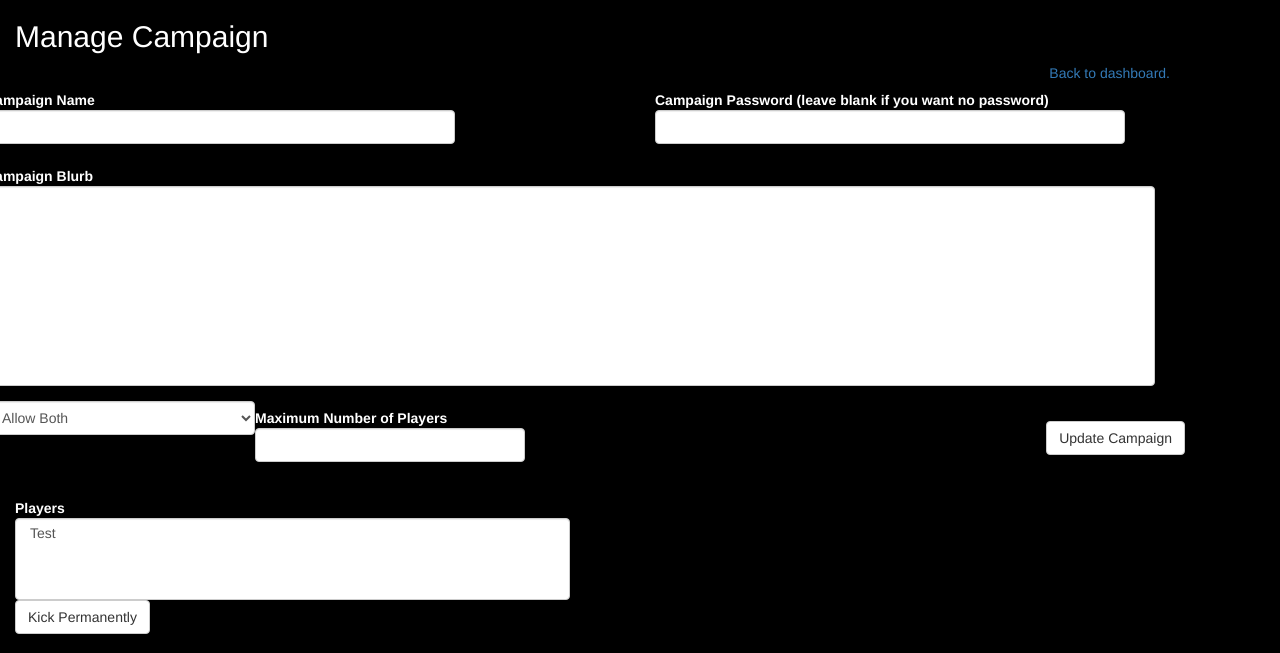
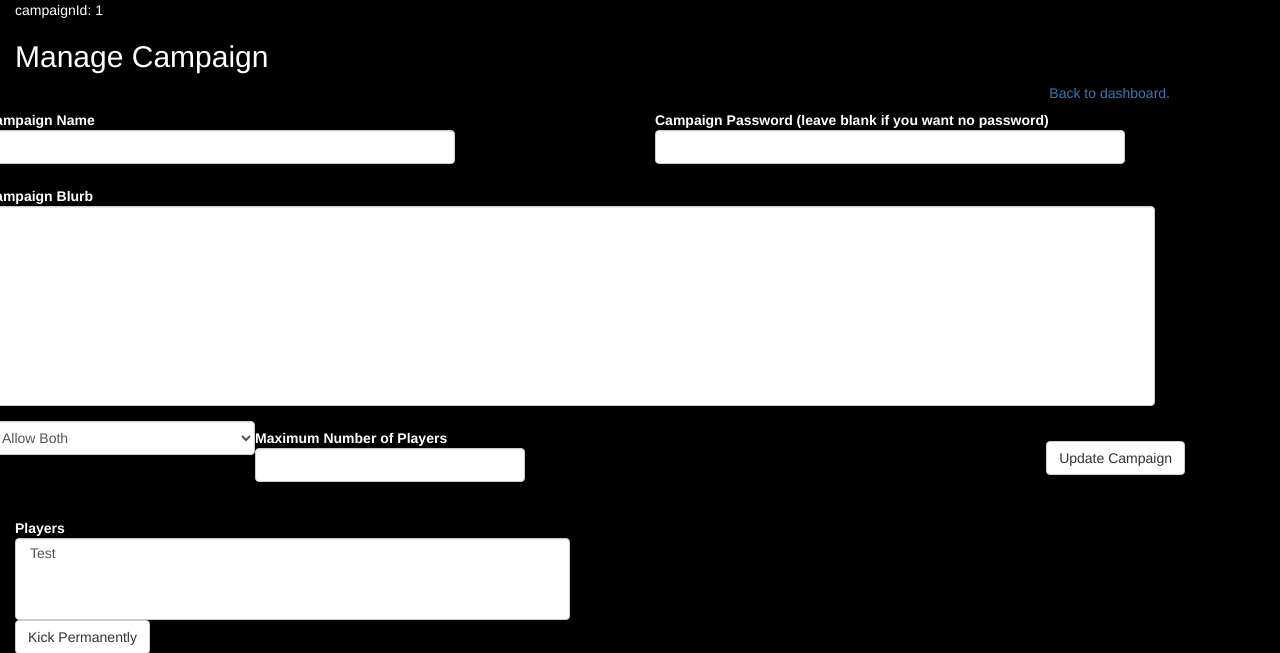
Before and after one commit to ginafish/InNomineWebsite, a PHP site: page /managecampaign.php in a window 1280 px wide. Shown: the top 653 px of the page. Run offline with PHP 8.4, Linux system fonts and the light colour scheme; a user stored in the database is signed in; some libraries are stand-ins or nearby versions.

Commit message:
Sessions working!

```diff
--- a/Webpage/managecampaign.php
+++ b/Webpage/managecampaign.php
@@ -1,6 +1,8 @@
 <?php
-// Include database connection and functions here.  See 3.1.
-session_start(); ?>
+session_start();
+include_once 'includes/db_connect.php';
+include_once 'includes/functions.php';
+ ?>
 
 <html>
 	<head>
@@ -12,7 +14,7 @@ session_start(); ?>
 		<meta name="viewport" content="width=device-width, initial-scale=1">
 		<link rel="stylesheet" type="text/css" href="home.css">
 		<link rel="icon" href="favicon.png">
-		<?php if($_SESSION['campaignId']!= NULL){?>
+		<?php if($_SESSION['CampaignID']!= NULL){?>
 		<title>Manage Campaign</title>
 		<?php } else { ?>
 		<title>Create Campaign</title>
@@ -30,11 +32,11 @@ session_start(); ?>
 
 <?php if($_SESSION['loggedIn']="true") { ?>
 		<div class="container">
-
 			<div class="row">
 				<div class="col-md-12">
 			<?php
-			if($_SESSION['campaignId']!= NULL){
+			echo "campaignId: ".$_SESSION['CampaignID'];
+			if($_SESSION['CampaignID']!= NULL){
 				echo("<h2>Manage Campaign</h2>");
 			} else {
 				echo("<h2>Create Campaign</h2>");
@@ -86,7 +88,7 @@ session_start(); ?>
 						<br />
 						<div class="pull-right">
 							<?php
-							if($_SESSION['campaignID']!=NULL) {
+							if($_SESSION['CampaignID']!=NULL) {
 								echo('<button type="submit" value="UpdCampInfo" class="btn btn-default">Update Campaign</button>');
 							} else {
 								echo('<button type="create" value="SubCampInfo" class="btn btn-default">Create Campaign</button>');
@@ -100,7 +102,7 @@ session_start(); ?>
 				</form>
 			</div>
 
-			<?php if($_SESSION['campaignId']!= NULL){?>
+			<?php if($_SESSION['CampaignID']!= NULL){?>
 			<div class="row">
 				<div class="col-md-6">
 					<form class="form-horizontal">
--- a/Webpage/scripts/goToGMCamp.php
+++ b/Webpage/scripts/goToGMCamp.php
@@ -1,4 +1,5 @@
 <?php
+	session_start();
 	$_SESSION['CampaignID'] = $_POST["CampaignID"];
 	if(!isset($_POST['CampaignID'])){
 		echo("I'm broken");
```
